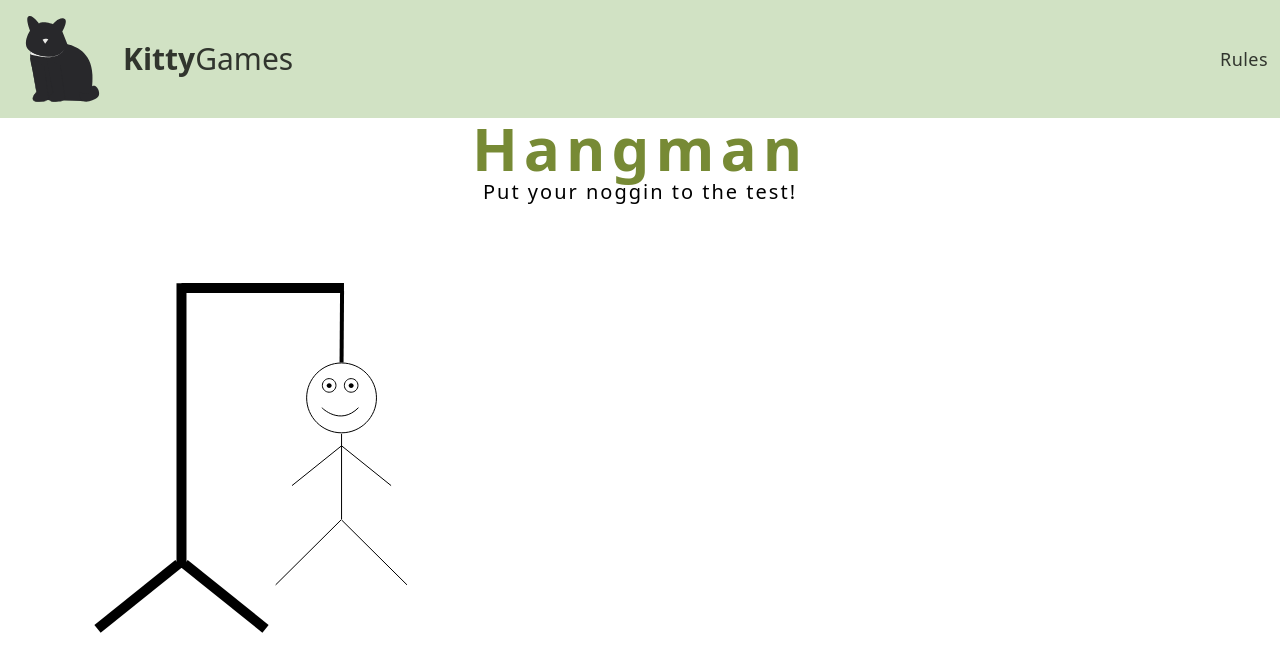
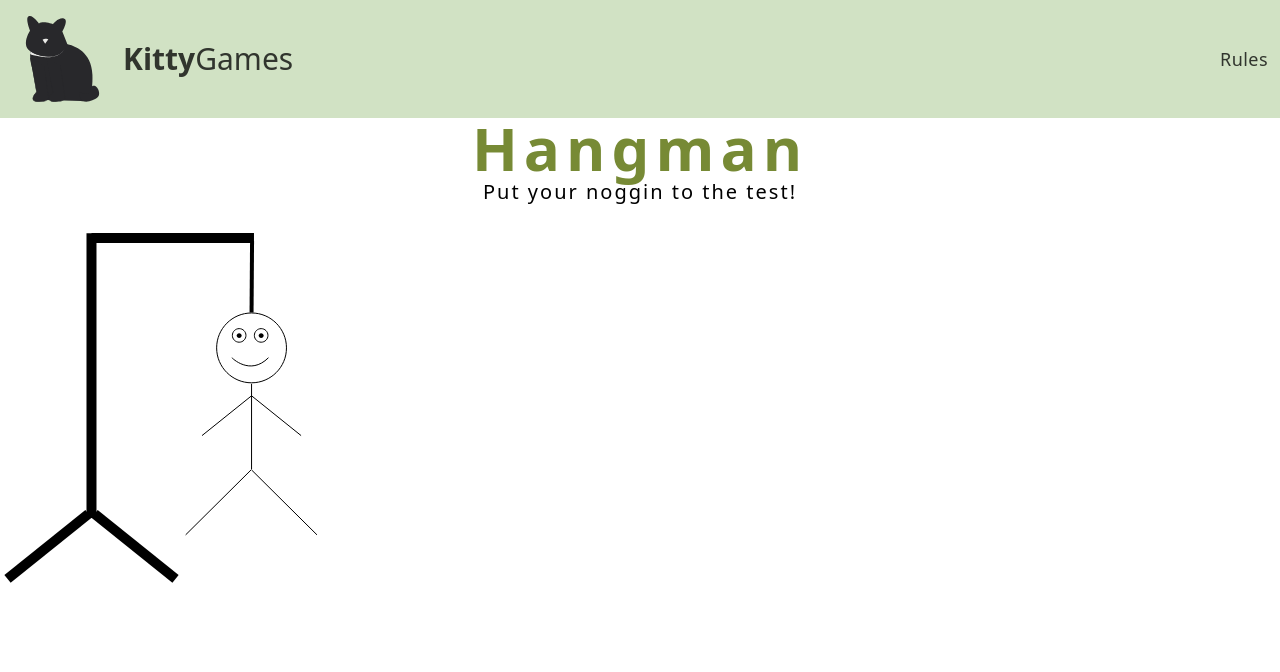
Before and after one commit to tracy-tucker/hangman, a React app: page / in a window 1280 px wide. Shown: the top 672 px of the page. Built offline with nearby package versions, Linux system fonts and the light colour scheme; the HTML template or start-up script is replaced by a standard one.

Commit message:
Resizing of Hangman SVG

```diff
--- a/src/components/Hangman.jsx
+++ b/src/components/Hangman.jsx
@@ -6,9 +6,9 @@ const Hangman = () => {
       xmlns="http://www.w3.org/2000/svg"
       xmlnsXlink="http://www.w3.org/1999/xlink"
       version="1.1"
-      width="500"
-      height="500"
-      viewBox="0 0 500 500"
+      width="400"
+      height="400"
+      viewBox="90 50 400 400"
       xmlSpace="preserve"
     >
       <desc>Created with Fabric.js 5.3.0</desc>
```
